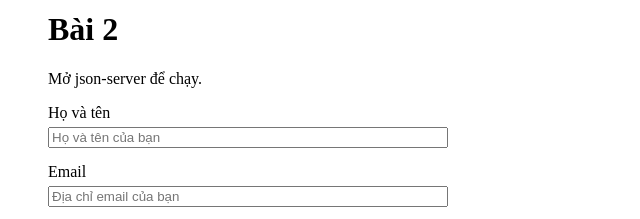
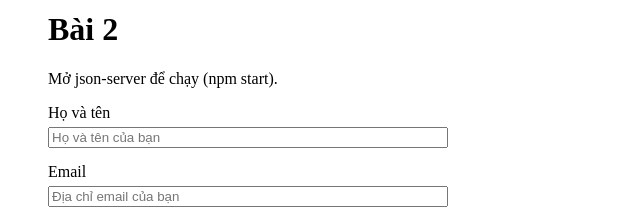
Before and after one commit to tnanhkiet/internship_test, a website: page index.html in a window 1280 px wide. Shown: the part 156-375 px from the top of the page, 0-640 px from the left. Drawn offline with Linux system fonts and the light colour scheme.

Commit message:
chu thich bai 2

```diff
--- a/index.html
+++ b/index.html
@@ -30,7 +30,7 @@
     <h1>Bài 1</h1>
     <p>Bật tag console để xem kết quả.</p>
     <h1>Bài 2</h1>
-    <p>Mở json-server để chạy.</p>
+    <p>Mở json-server để chạy (npm start).</p>
     <form action="" class="form">
         <div class="form-div">
             <label for="fullname" class="form-tag">Họ và tên</label>
```
